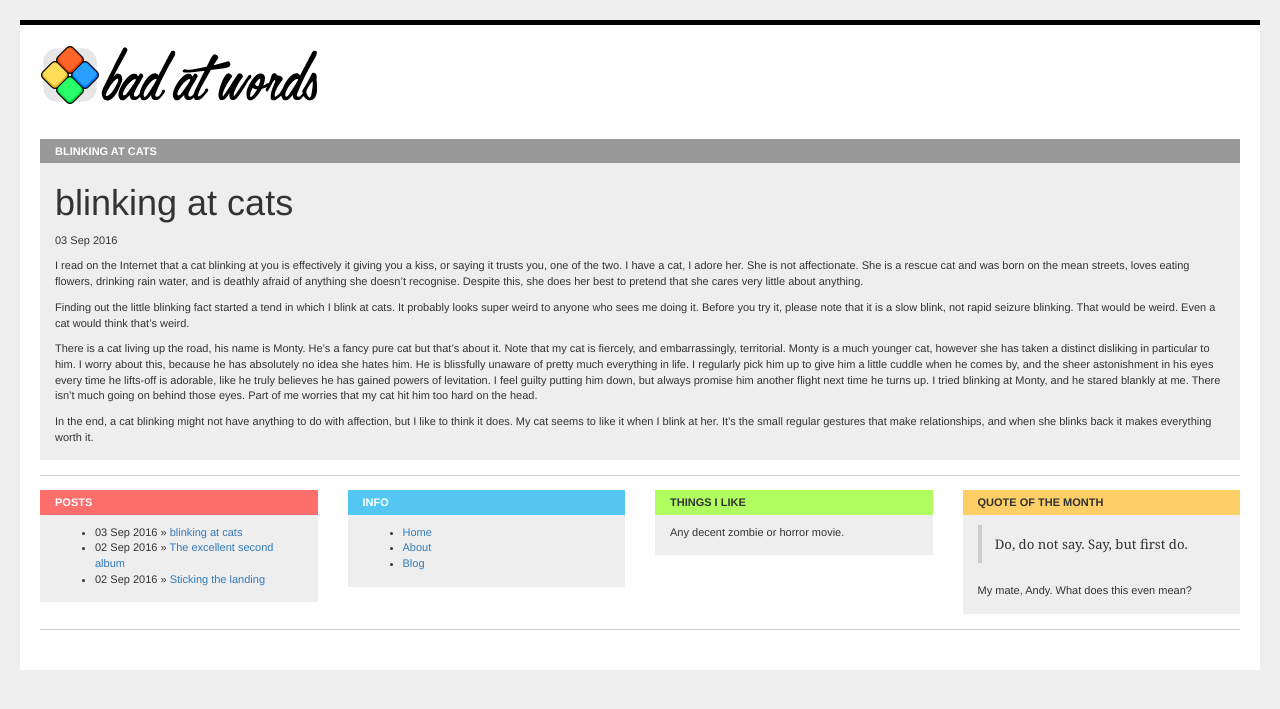
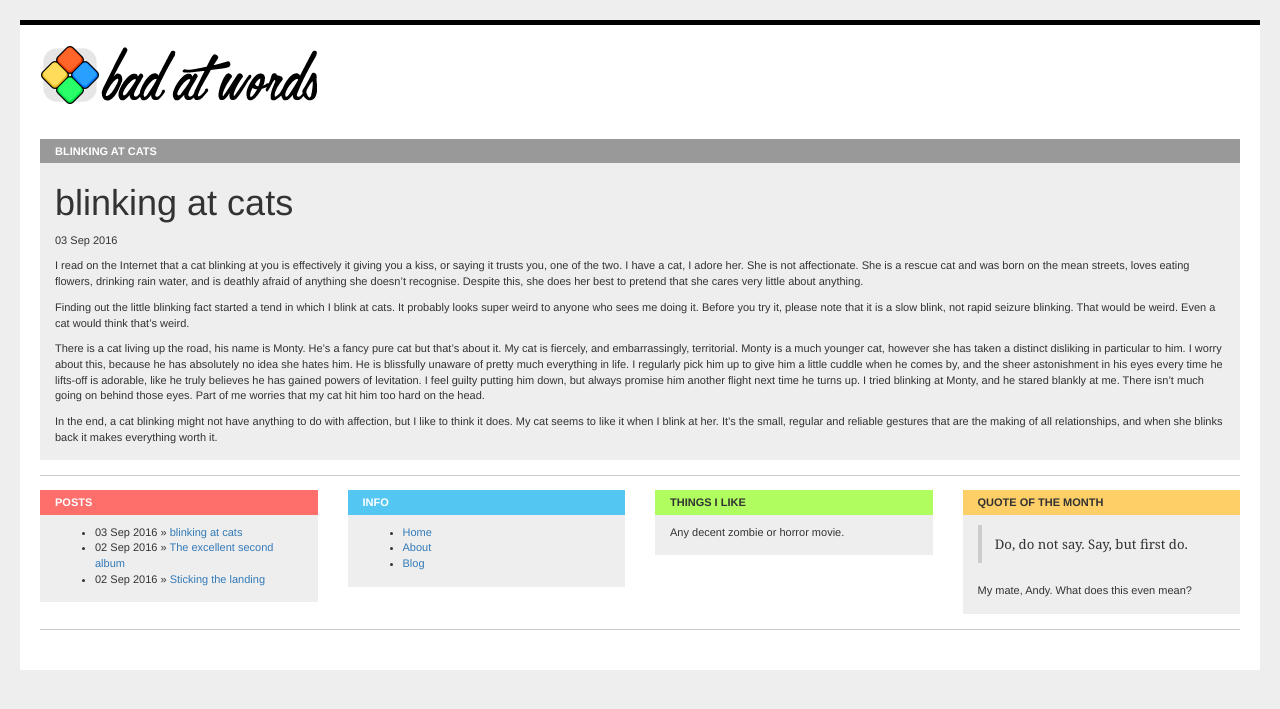
Before and after one commit to davidgitstuff/davidgitstuff.github.io, a Jekyll site: the page built from _posts/2016-09-03-blinking-at-cats.md, in a window 1280 px wide. Shown: the top 709 px of the page. Built offline with Jekyll 4.4.1, drawn with Linux system fonts in a browser that asks for light colours; nearby versions of some CDN libraries; library files that are not in the unit come from our copies.

Commit message:
update post

```diff
--- a/_posts/2016-09-03-blinking-at-cats.md
+++ b/_posts/2016-09-03-blinking-at-cats.md
@@ -8,6 +8,6 @@ I read on the Internet that a cat blinking at you is effectively it giving you a
 
 Finding out the little blinking fact started a tend in which I blink at cats. It probably looks super weird to anyone who sees me doing it. Before you try it, please note that it is a slow blink, not rapid seizure blinking. That would be weird. Even a cat would think that's weird.
 
-There is a cat living up the road, his name is Monty. He's a fancy pure cat but that's about it. Note that my cat is fiercely, and embarrassingly, territorial. Monty is a much younger cat, however she has taken a distinct disliking in particular to him. I worry about this, because he has absolutely no idea she hates him. He is blissfully unaware of pretty much everything in life. I regularly pick him up to give him a little cuddle when he comes by, and the sheer astonishment in his eyes every time he lifts-off is adorable, like he truly believes he has gained powers of levitation. I feel guilty putting him down, but always promise him another flight next time he turns up. I tried blinking at Monty, and he stared blankly at me. There isn't much going on behind those eyes. Part of me worries that my cat hit him too hard on the head.
+There is a cat living up the road, his name is Monty. He's a fancy pure cat but that's about it. My cat is fiercely, and embarrassingly, territorial. Monty is a much younger cat, however she has taken a distinct disliking in particular to him. I worry about this, because he has absolutely no idea she hates him. He is blissfully unaware of pretty much everything in life. I regularly pick him up to give him a little cuddle when he comes by, and the sheer astonishment in his eyes every time he lifts-off is adorable, like he truly believes he has gained powers of levitation. I feel guilty putting him down, but always promise him another flight next time he turns up. I tried blinking at Monty, and he stared blankly at me. There isn't much going on behind those eyes. Part of me worries that my cat hit him too hard on the head.
 
-In the end, a cat blinking might not have anything to do with affection, but I like to think it does. My cat seems to like it when I blink at her. It's the small regular gestures that make relationships, and when she blinks back it makes everything worth it.
+In the end, a cat blinking might not have anything to do with affection, but I like to think it does. My cat seems to like it when I blink at her. It's the small, regular and reliable gestures that are the making of all relationships, and when she blinks back it makes everything worth it.
```
